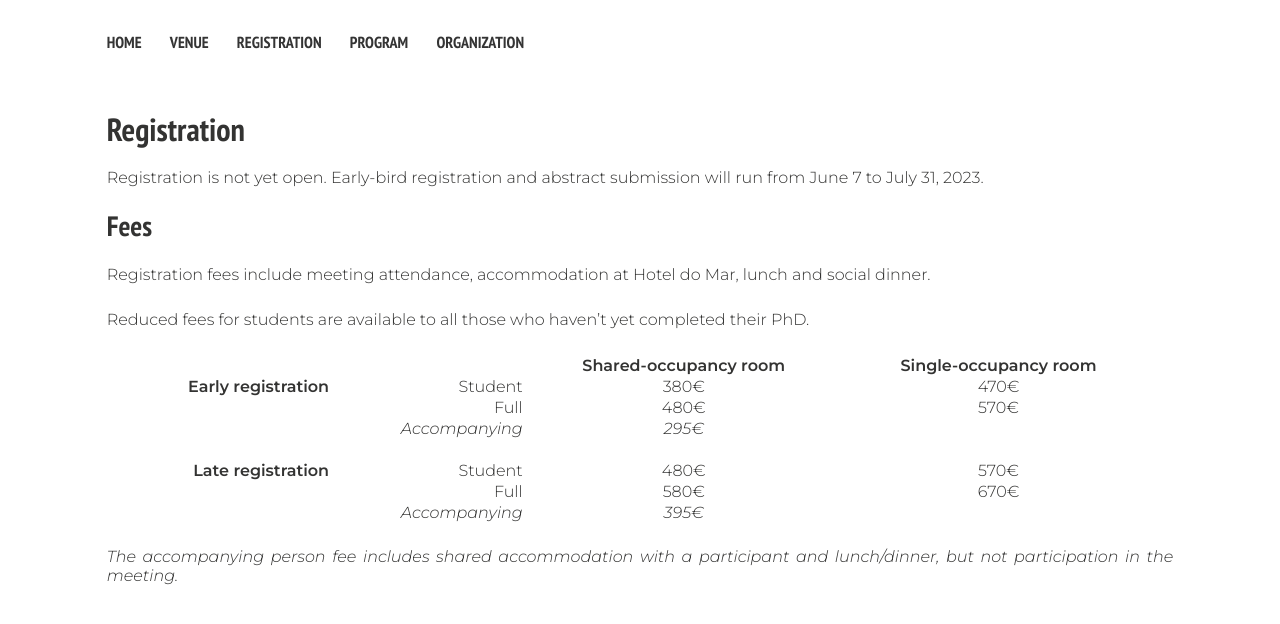
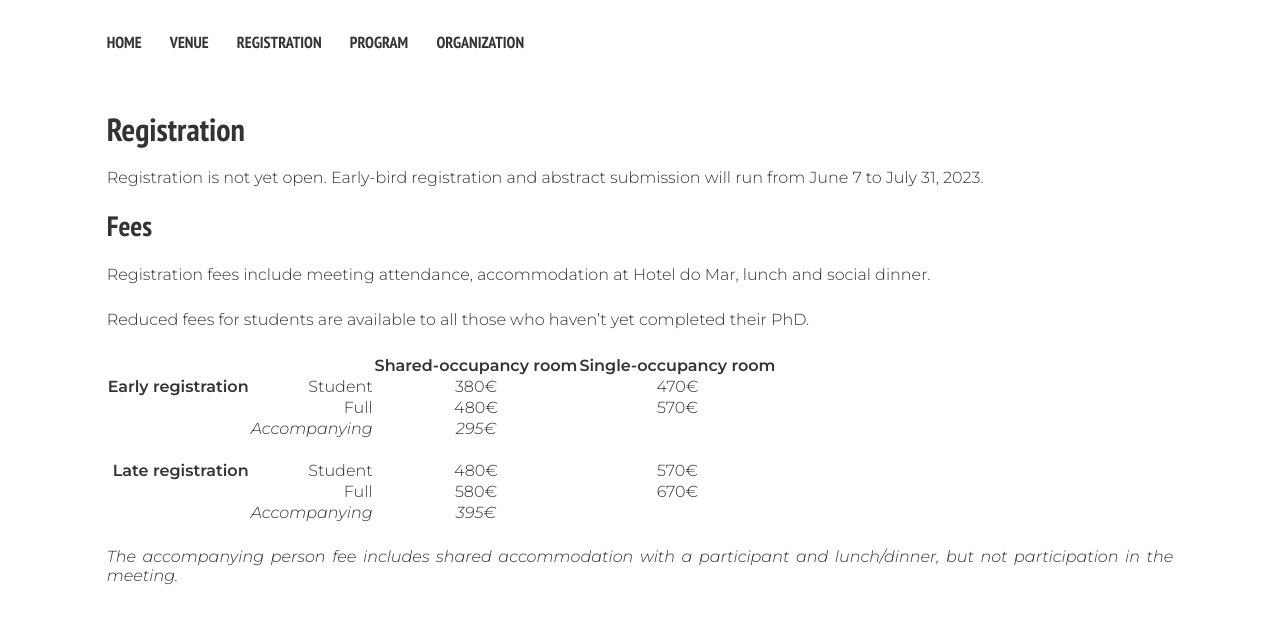
Before and after one commit to Iberian-Peptide-Meeting/XVIII, a Jekyll site: the page built from _pages/registration.md, in a window 1280 px wide. Shown: the top 624 px of the page. Built offline with Jekyll 4.4.1, drawn with Linux system fonts in a browser that asks for light colours; nearby versions of some CDN libraries.

Commit message:
Fix price table

```diff
--- a/_sass/normalize.scss
+++ b/_sass/normalize.scss
@@ -395,4 +395,6 @@ table {
     border-spacing: 0;
     margin-bottom: 1.5em;
     width: 100%; /* make full width */
+    display: block;
+    max-width: 800px;
 }
```
